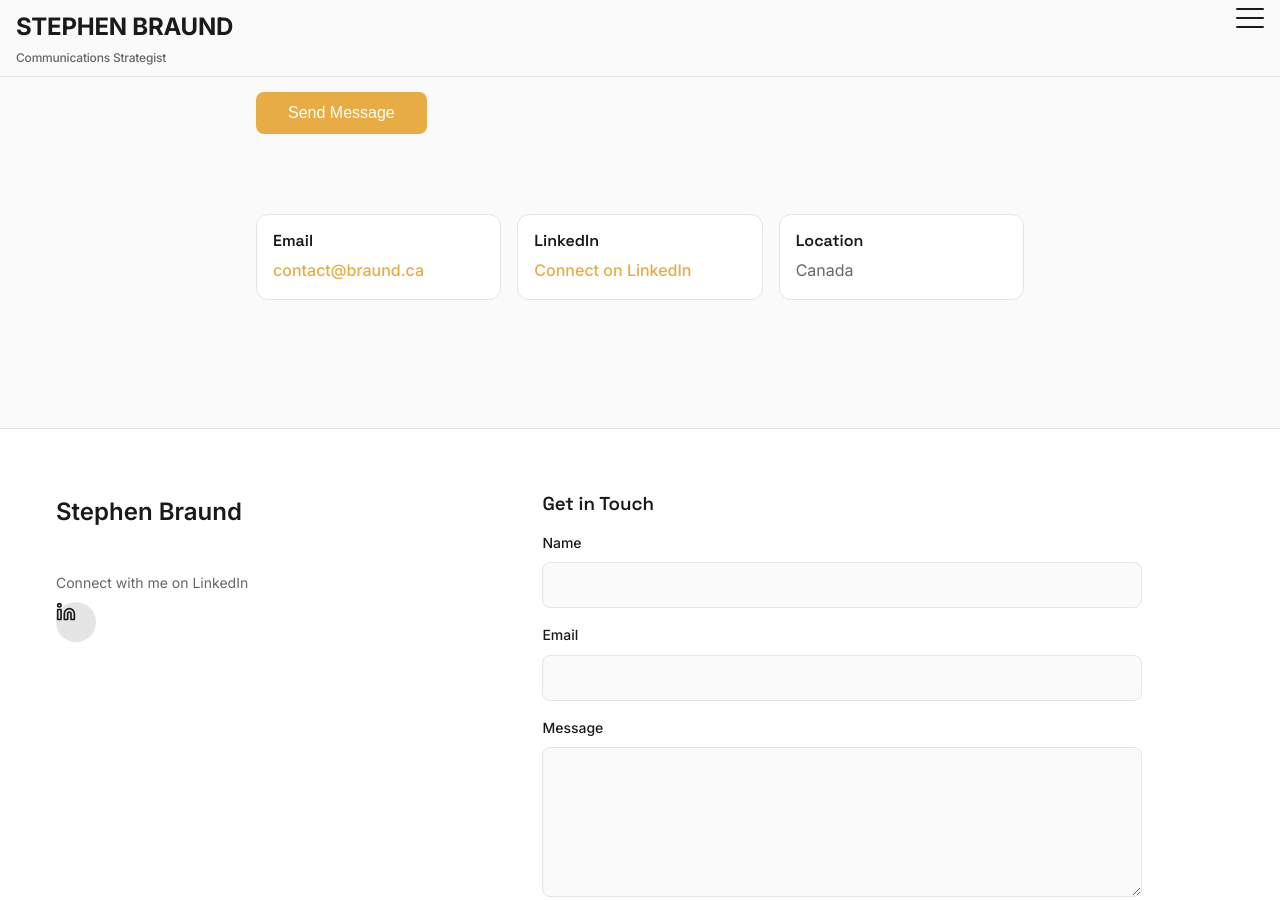
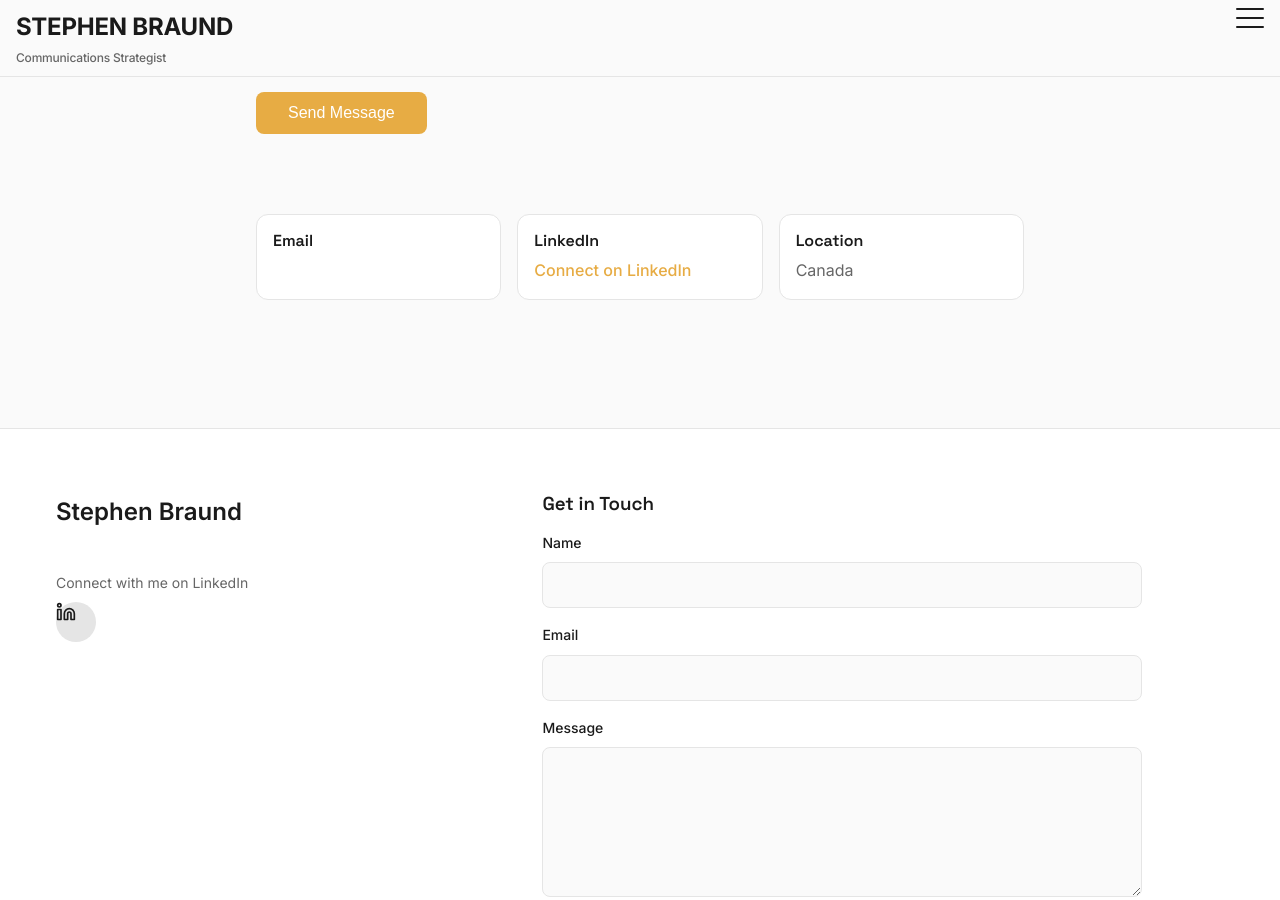
Before and after one commit to braundsab/braund-portfolio, a Jekyll site: the page built from contact/index.html, in a window 1280 px wide and 900 px high, scrolled down 644 px. Built offline with Jekyll 4.4.1, drawn with Linux system fonts in a browser that asks for light colours.

Commit message:
removed email from yml and deleted md files

```diff
--- a/_config.yml
+++ b/_config.yml
@@ -1,6 +1,5 @@
 # Site settings
 title: Stephen Braund
-email: contact@braund.ca
 description: >-
   Communications strategist specializing in effective storytelling, travel marketing, brand strategy, and editorial work. Portfolio of integrated campaigns and photography.
 baseurl: ""
```
Also changed, not shown: 4 other files.
